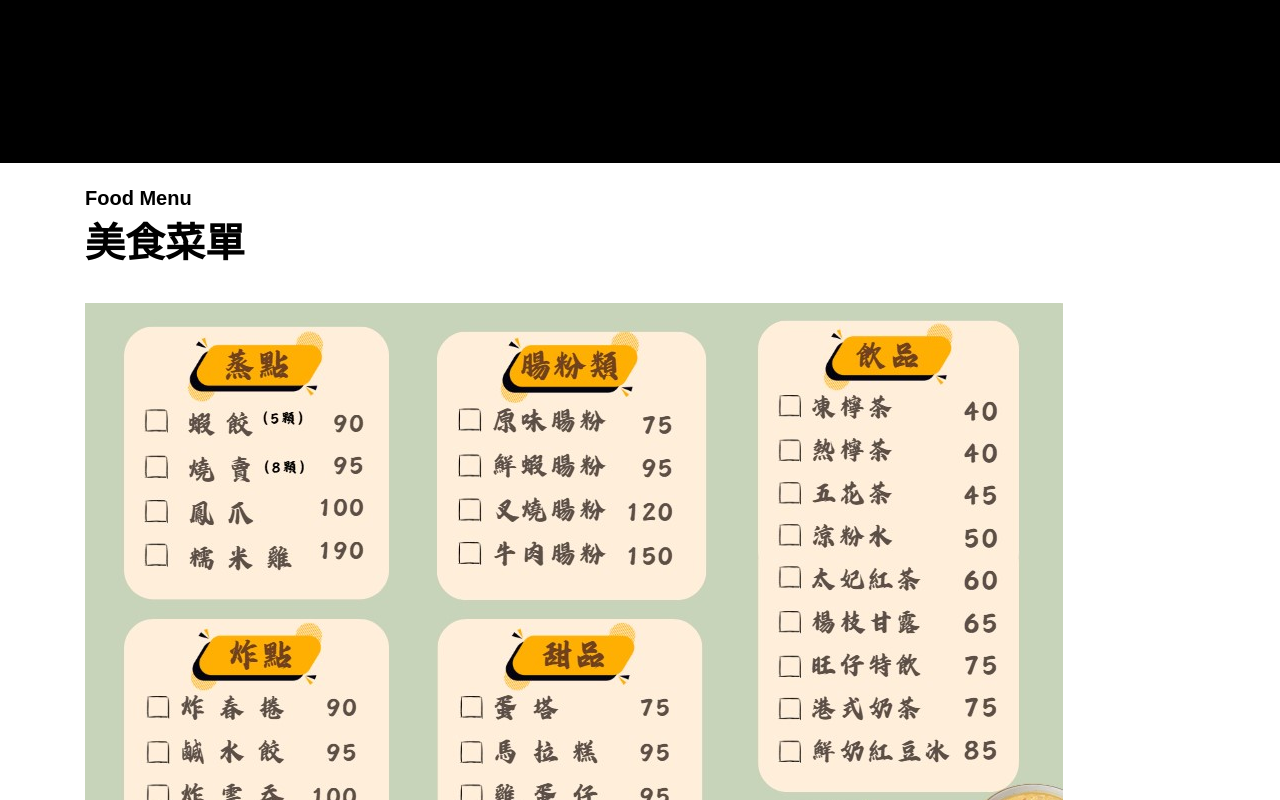
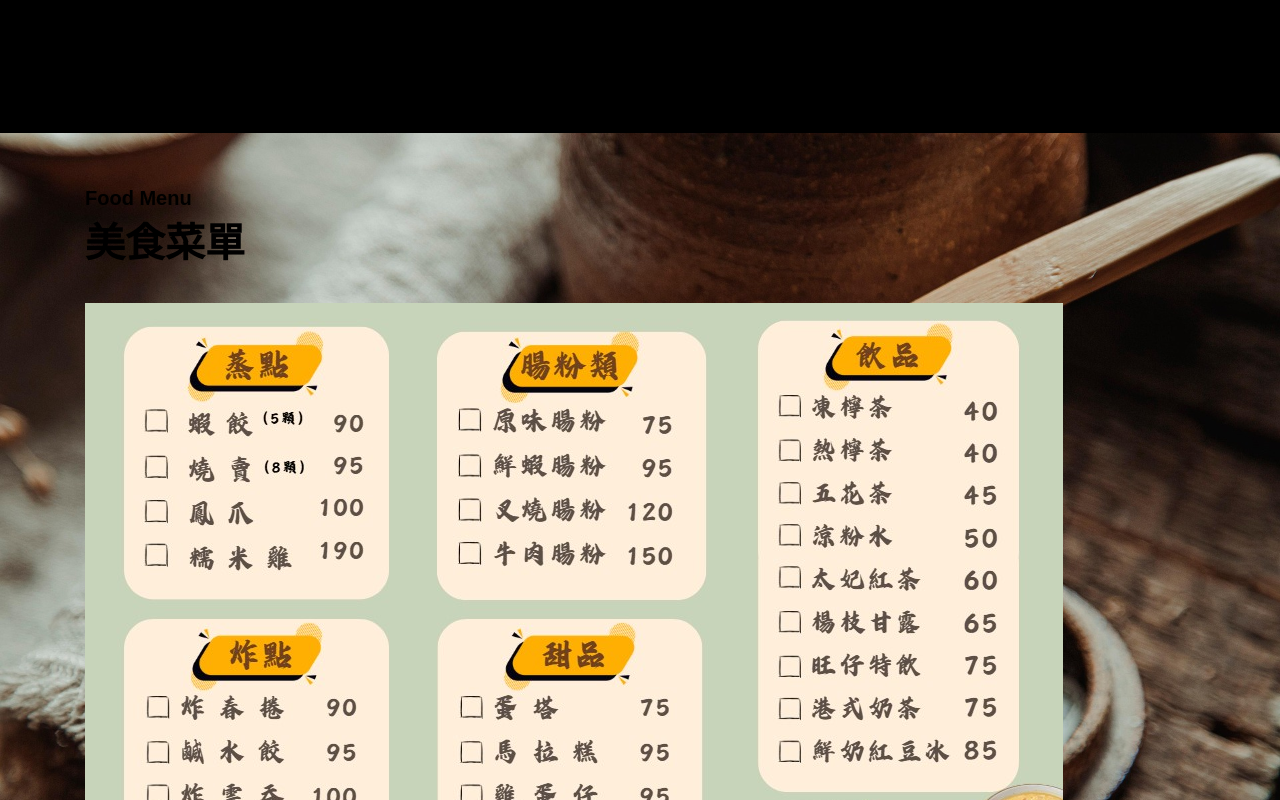
Before and after one commit to yumi-at/H.github.io, a plain HTML site: page 1129-2/index.html in a window 1280 px wide. Shown: the part 1400-2200 px from the top of the page. Drawn offline with Linux system fonts and the light colour scheme.

Commit message:
Update style.css

```diff
--- a/1129-2/css/style.css
+++ b/1129-2/css/style.css
@@ -227,7 +227,7 @@ section {
     position: fixed;
 }
 .B {
-    background-image: url(../../WWW/image/TEA.jpg);
+    background-image: url("../image/TEA.jpg");
     background-attachment: fixed;
     margin-top: -200px;
 }
```
